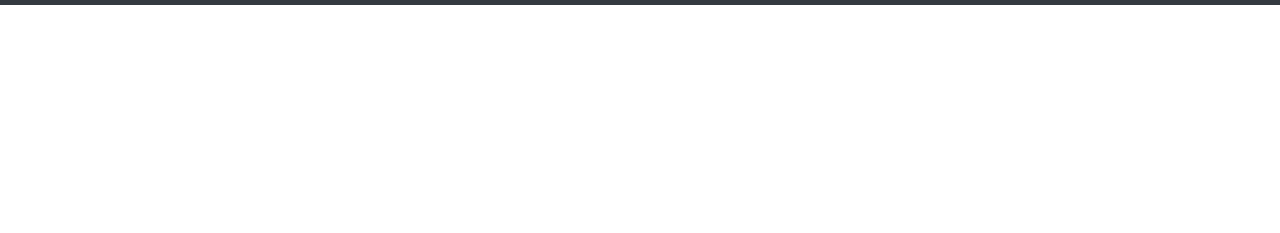
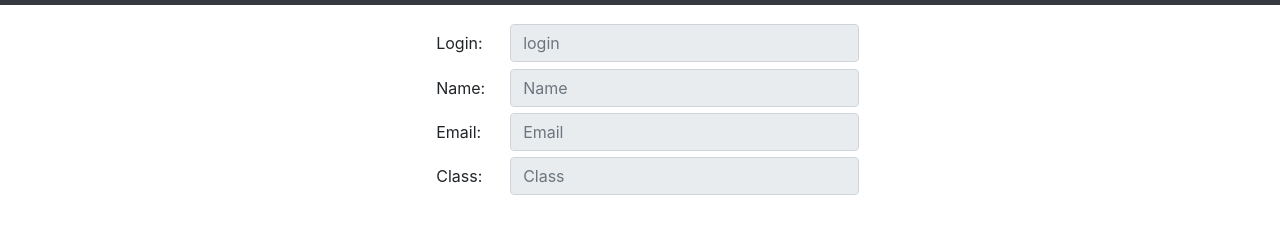
Before and after one commit to edobkowski/queststore, a plain HTML site: page webpage/profile.html in a window 1280 px wide. Shown: the part 61-294 px from the top of the page. Drawn offline with nearby package versions, Linux system fonts and the light colour scheme.

Commit message:
add profile container

```diff
--- a/webpage/profile.html
+++ b/webpage/profile.html
@@ -43,8 +43,25 @@
 			</header>
 		</div>
 
-    <div id="content" class="container">
-
-		</div>
+    <div id="content" class="container d-flex justify-content-center">
+      <div class="d-flex flex-column bd-highlight profile-container">
+        <div class="d-flex profile-item">
+          <label class="col-sm-2 col-form-label">Login:</label>
+          <input class="form-control" type="text" placeholder="login" readonly>
+        </div>
+        <div class="d-flex profile-item">
+          <label class="col-sm-2 col-form-label">Name:</label>
+          <input class="form-control" type="text" placeholder="Name" readonly>
+        </div>
+        <div class="d-flex profile-item">
+          <label class="col-sm-2 col-form-label">Email:</label>
+          <input class="form-control" type="text" placeholder="Email" readonly>
+        </div>
+        <div class="d-flex profile-item">
+          <label class="col-sm-2 col-form-label">Class:</label>
+          <input class="form-control" type="text" placeholder="Class" readonly>
+        </div>
+      </div>
+    </div>
 	</body>
 </html>
```
